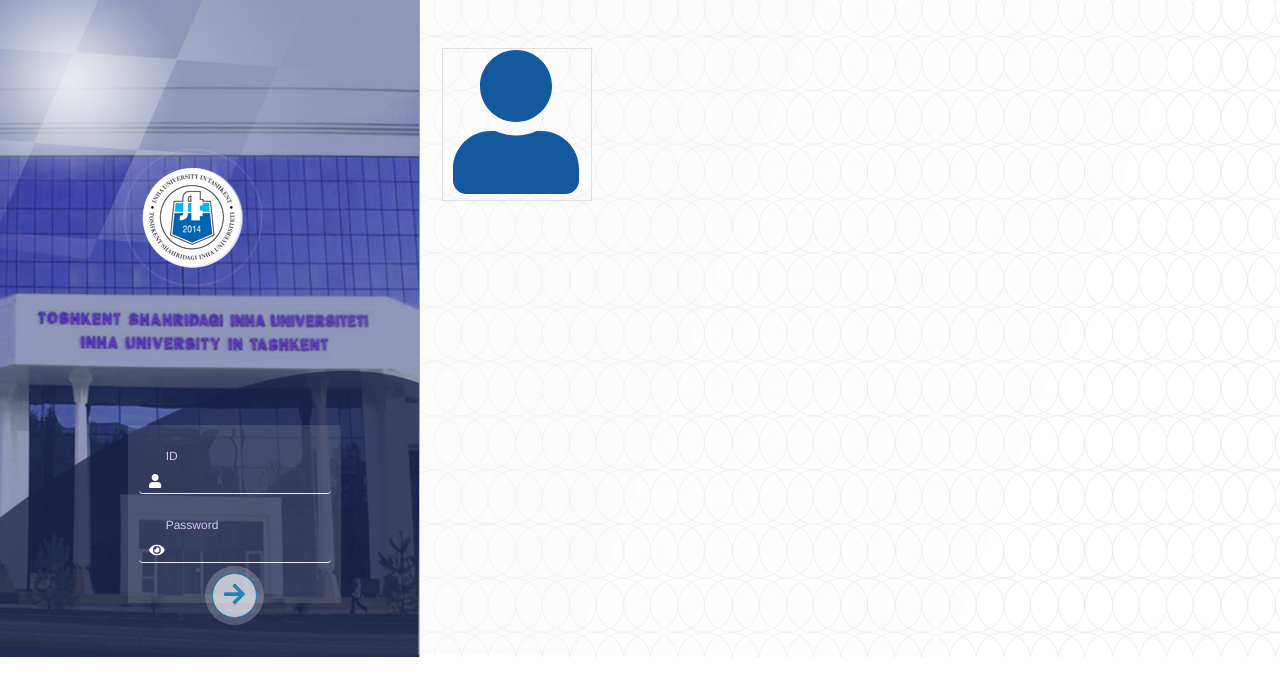
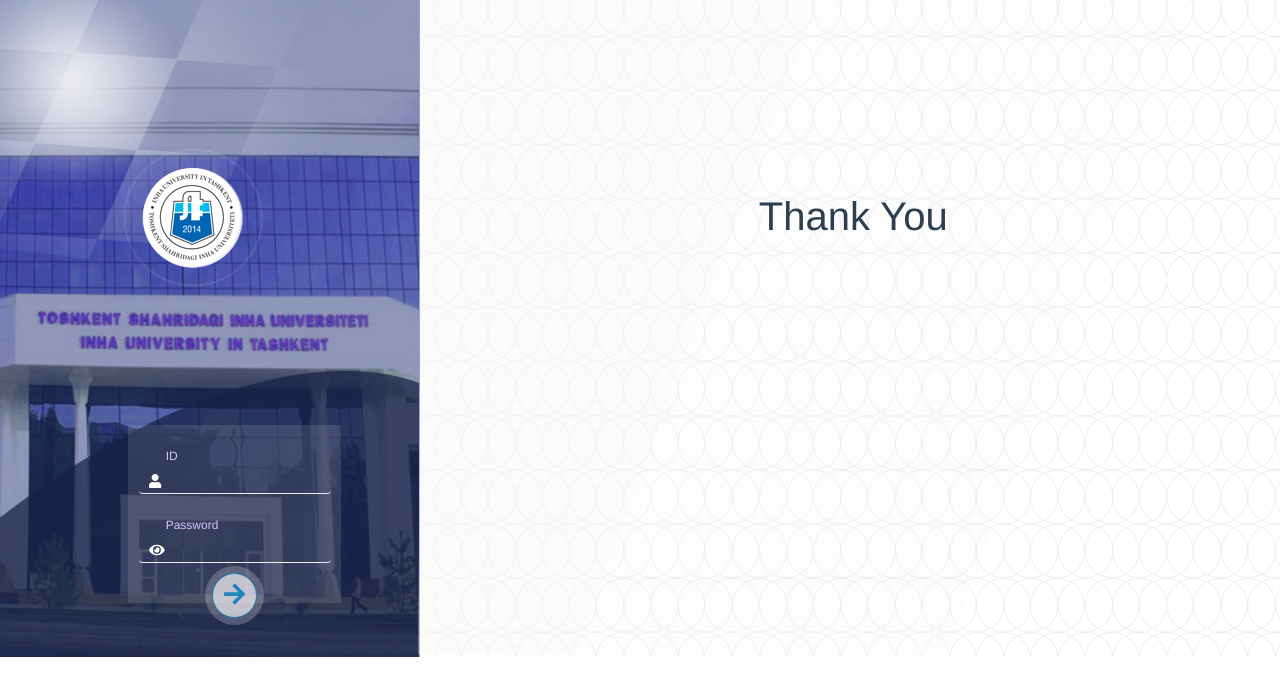
Before and after one commit to saodat1998/qrcode-attendance-tracking, a Vue app: page / in a window 1280 px wide. Shown: the top 696 px of the page. Built offline with nearby package versions, Linux system fonts and the light colour scheme; what vue-timers, vuefire would draw is missing.

Commit message:
fix redrict with parametrs user id

```diff
--- a/src/components/Login.vue
+++ b/src/components/Login.vue
@@ -5,7 +5,7 @@
         </b-alert>
         <b-container class="pr-5">
 
-            <form action="/select" @submit.prevent="check" class=" justify-content-center login" >
+            <form @submit.prevent="check" class=" justify-content-center login" >
                 <fieldset>
                   <div class="input">
                       <label class="form-check-label" for="name">ID</label>
@@ -55,7 +55,7 @@
                     for(let i=0; i<items.length; i++){
                         if((this.user === items[i].id) && (this.password === items[i].password)){
                                 this.error = false;
-                                this.$router.replace(this.$route.query.redirect || '/select');
+                                this.$router.replace(this.$route.query.redirect || '/profile/'+ items[i].id +'');
                                 return 0;
                         }
                         else{
--- a/src/components/Profile.vue
+++ b/src/components/Profile.vue
@@ -4,7 +4,7 @@
             <table class="border">
                 <tr>
                     <td><font-awesome-icon class="userIcon" icon="user"/></td>
-                    <td>{{user}}</td>
+                    <td>{{id}}</td>
                 </tr>
             </table>
 
@@ -16,6 +16,11 @@
 <script>
     export default {
         name: "Profile",
+        data(){
+            return {
+                id: this.$route.params.id,
+            }
+        },
         props:{
             user:{
                 id: String,
--- a/src/router.js
+++ b/src/router.js
@@ -16,12 +16,12 @@ export default new VueRouter({
     base: process.env.BASE_URL,
     routes: [
         {
-            path: '/home',
+            path: '/',
             name: 'navbar',
             component: Navbar
         },
         {
-            path: '/',
+            path: '/profile/:id?',
             name: 'profile',
             component: Profile
         },
```
Also changed, not shown: src/db.js (line endings or trailing spaces), 1 other file (tests, documents, lock files or other folders).
